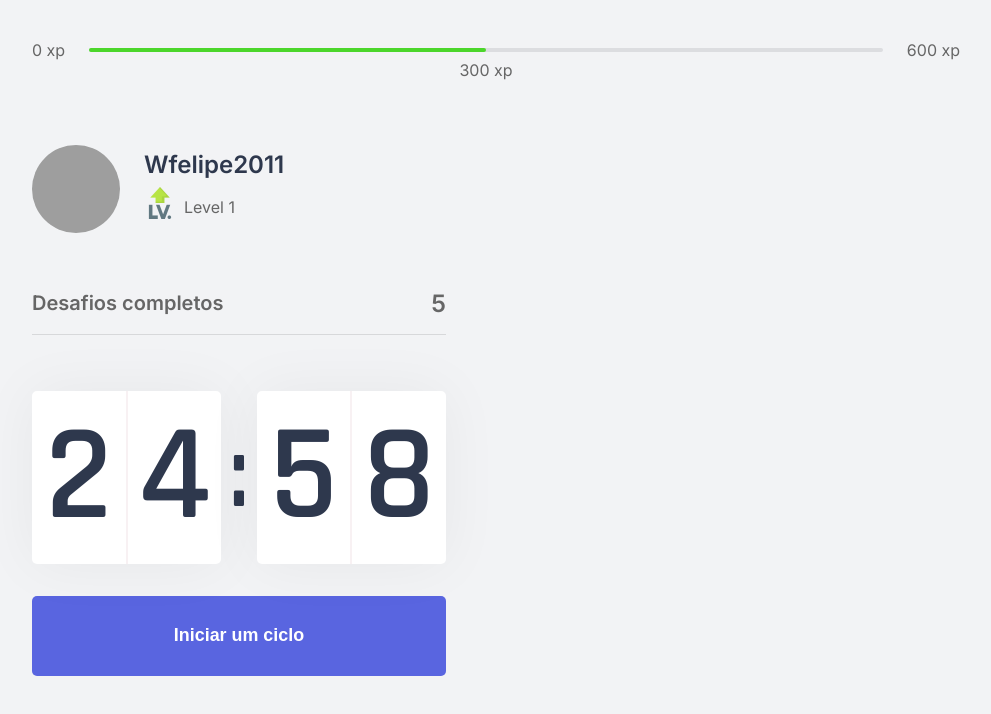
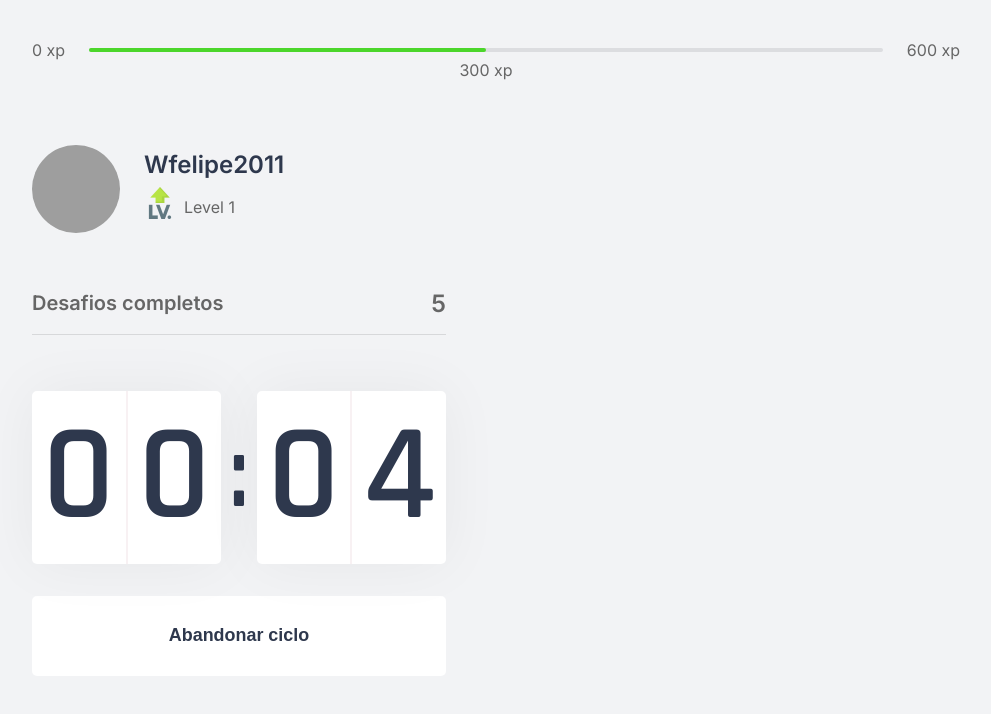
Before and after one commit to Wfelipe2011/pomodoro, a React (Create React App) app: page / in a window 1280 px wide. Both pictures are taken after a click on the button "Iniciar um ciclo". Shown: the top 714 px of the page, without its empty margins (144-1135 px from the left). Built offline with nearby package versions, Linux system fonts and the light colour scheme; grey boxes are pictures that could not be loaded.

Commit message:
concluido countdown

```diff
--- a/src/components/Countdown.tsx
+++ b/src/components/Countdown.tsx
@@ -2,10 +2,12 @@
 import { useState } from 'react';
 import styles from '../styles/components/Countdown.module.css'
 
+let countdownTimeout: NodeJS.Timeout;
 
 export function Countdown() {
-    const [time, setTime] = useState(25 * 60);
+    const [time, setTime] = useState(0.1 * 60);
     const [isActive, setIsActive] = useState(false);
+    const [hasFinished, setHasFinished] = useState(false);
 
     const minutes = Math.floor(time / 60) // Arrendondar para baixo
     const seconds = time % 60; //mod resto da divisão
@@ -17,11 +19,20 @@
         setIsActive(true);
     }
 
+    function resetCountdown() {
+        clearTimeout(countdownTimeout)
+        setIsActive(false);
+        setTime(0.1 * 60)
+    }
+
     useEffect(() => {
         if (isActive && time > 0) {
-            setTimeout(() => {
+            countdownTimeout = setTimeout(() => {
                 setTime(time - 1)
             }, 1000)
+        } else if (isActive && time === 0) {
+            setHasFinished(true)
+            setIsActive(false)
         }
     }, [isActive, time])
 
@@ -38,9 +49,28 @@
                     <span>{secondsRight}</span>
                 </div>
             </div>
-            <button type="button" onClick={startCountdown} className={styles.countdownButton}>
-                Iniciar um ciclo
-            </button>
+            {hasFinished ? (
+                <button disabled className={`${styles.countdownButton}`}>
+                    Ciclo encerrado
+                </button>
+            ) : (
+                <>
+                    {isActive ? (
+                        <button type="button" onClick={resetCountdown} className={`${styles.countdownButton} ${styles.countdownButtonActive}`}>
+                            Abandonar ciclo
+                        </button>
+                    ) : (
+                        <button type="button" onClick={startCountdown} className={styles.countdownButton}>
+                            Iniciar um ciclo
+                        </button>
+                    )}
+
+                </>
+            )}
+
+
+
+
         </div>
     );
 }
--- a/src/styles/components/Countdown.module.css
+++ b/src/styles/components/Countdown.module.css
@@ -61,3 +61,23 @@
 .countdownButton:hover {
     background: var(--blue-dark);
 }
+
+.countdownButtonActive {
+    background: var(--white);
+    color: var(--title);
+}
+
+.countdownButtonActive:not(:disabled):hover {
+    background: var(--red);
+    color: var(--white);
+}
+
+.countdownButton:not(:disabled):hover {
+    background: var(--blue-dark);
+}
+
+.countdownButton:disabled {
+    background: var(--white);
+    color: var(--title);
+    cursor: not-allowed;
+}
```
